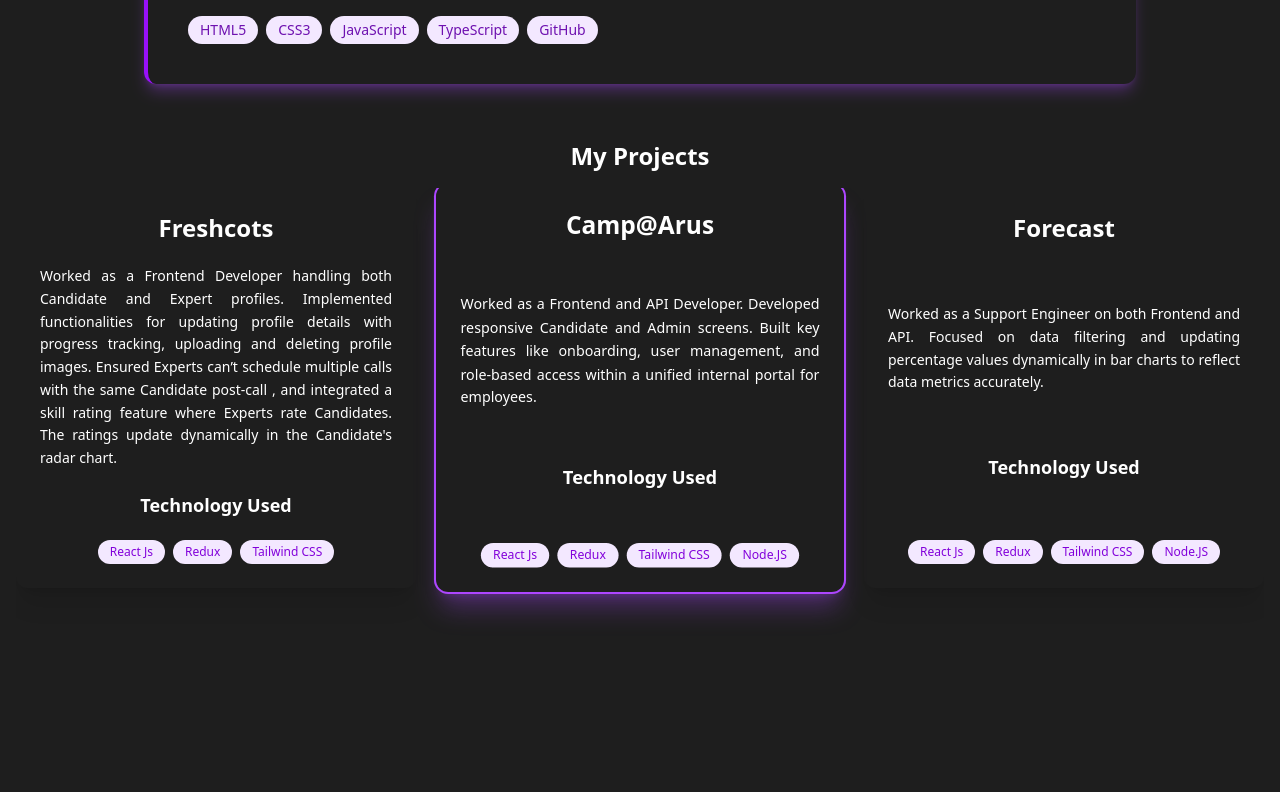
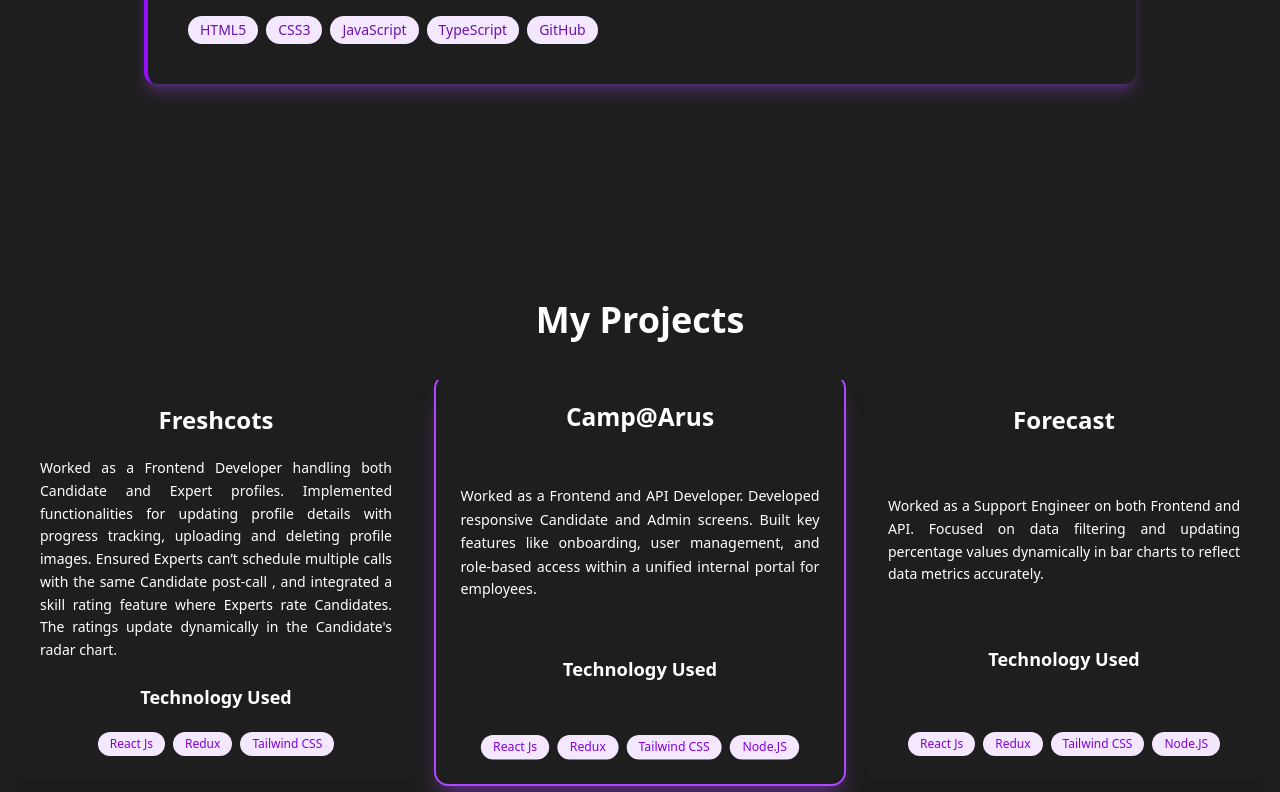
Before and after one commit to miracline2/Miracline_Portfolio, a React (Vite) app: page / in a window 1280 px wide. Shown: the part 2428-3220 px from the top of the page. Built offline with nearby package versions, Linux system fonts and the light colour scheme; a web font is replaced by a local one.

Commit message:
css changes

```diff
--- a/src/components/Project/ProjectDetailsCard.tsx
+++ b/src/components/Project/ProjectDetailsCard.tsx
@@ -40,9 +40,9 @@ const ProjectDetailsCard = () => {
   };
 
   return (
-    <div className="w-full p-4">
-      <h2 className="text-2xl font-bold mb-4 text-center ">My Projects</h2>
-      <div className="sm:px-8 md:px-0">
+    <div className="w-full p-4 mt-[10em]">
+      <h2 className="text-2xl md:text-4xl font-bold mb-4 text-center ">My Projects</h2>
+      <div className="mt-10 sm:px-8 md:px-0">
         <Swiper
           onSwiper={(swiper) => (swiperRef.current = swiper)}
           onSlideChange={(swiper) => setSelectedIndex(swiper.activeIndex)}
@@ -97,7 +97,7 @@ const ProjectDetailsCard = () => {
                   shadow-xl rounded-xl p-6
                   flex flex-col h-[400px] w-full justify-between
                   transition-all duration-300 ease-in-out
-                  cursor-pointer
+                  cursor-grabbing
                   ${
                     index === highlightedIndex
                       ? 'ring-2 ring-purple-500 scale-[1.02] shadow-purple-500/30'
```
